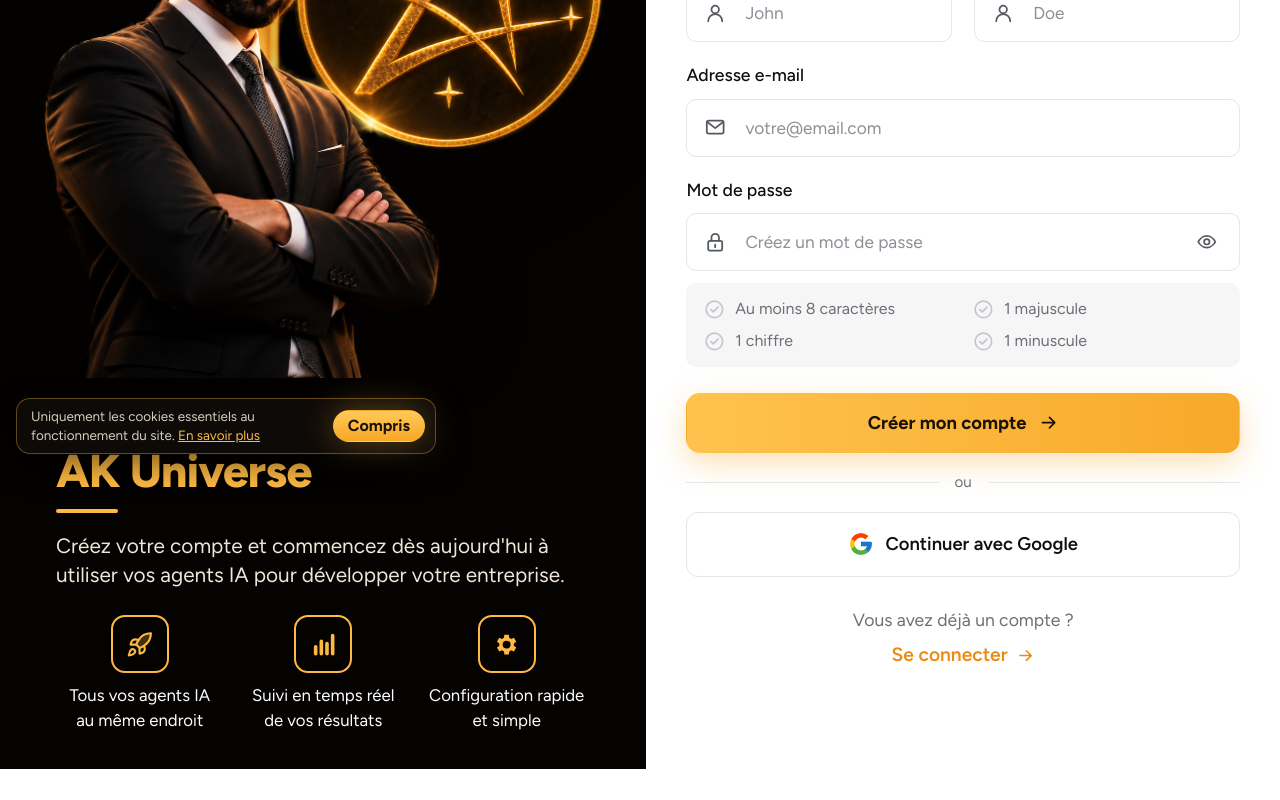
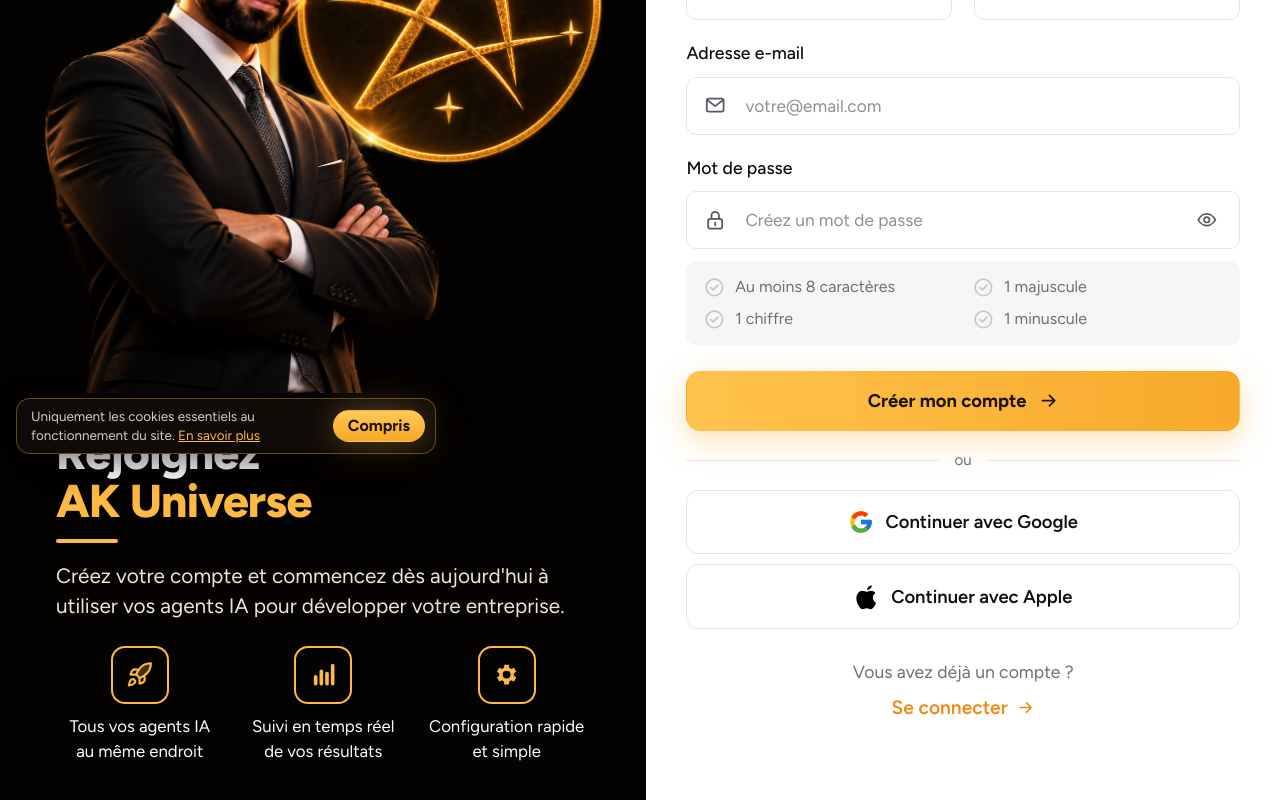
Before and after one commit to teamitmatrix/AK-Universe, a Next.js app: page /inscription in a window 1280 px wide. Shown: the part 330-1130 px from the top of the page. Before the commit the page ends 1099 px from the top, so only its background shows below. Built offline with nearby package versions, Linux system fonts and the light colour scheme; no server answers.

Commit message:
updated the login and sign page, and enabled google and apple signin

```diff
--- a/app/components/auth/LoginScreen.tsx
+++ b/app/components/auth/LoginScreen.tsx
@@ -11,7 +11,7 @@ import { createClient } from "@/lib/supabase/client";
 import { Icon } from "@/components/ui/Icon";
 import { LangSwitch, nativeTranslate, textLang, useLang } from "@/components/ui/LangSwitch";
 import { useToast } from "@/components/ui/Toast";
-import { AppleLogo, GoogleLogo, MicrosoftLogo } from "./SocialLogos";
+import { AppleLogo, GoogleLogo } from "./SocialLogos";
 
 /* Texts from connexion.html (FR) and applyLoginTranslations() in main.js (EN). */
 const TEXT = {
@@ -96,8 +96,8 @@ type MessageKey =
 
 const BENEFIT_ICONS = ["bolt", "chart", "gear", "calendar"];
 
-type OAuthProvider = "google" | "apple" | "azure";
-/** Extra sign-in providers switched on in Supabase, e.g. "apple,azure" (Google is always on). */
+type OAuthProvider = "google" | "apple";
+/** Apple stays "coming soon" until it is enabled in Supabase and listed here, e.g. "apple". Google is always on. */
 const EXTRA_PROVIDERS = (process.env.NEXT_PUBLIC_OAUTH_PROVIDERS ?? "").split(",").map((p) => p.trim());
 
 export function LoginScreen() {
@@ -178,14 +178,12 @@ export function LoginScreen() {
       provider,
       options: {
         redirectTo: `${window.location.origin}/auth/callback?redirectTo=${next}`,
-        // Microsoft only returns the e-mail address when asked for it.
-        scopes: provider === "azure" ? "email" : undefined,
       },
     });
     if (oauthError) setError("oauthFailed");
   }
 
-  /** Apple / Microsoft stay "coming soon" until enabled in Supabase and listed in NEXT_PUBLIC_OAUTH_PROVIDERS. */
+  /** Apple stays "coming soon" until enabled in Supabase and listed in NEXT_PUBLIC_OAUTH_PROVIDERS. */
   const social = (provider: OAuthProvider, label: string) => () =>
     provider === "google" || EXTRA_PROVIDERS.includes(provider) ? handleOAuth(provider) : toast(t.pending(label));
 
@@ -351,14 +349,6 @@ export function LoginScreen() {
                 <AppleLogo />
                 Apple
               </button>
-              <button
-                type="button"
-                className="btn btn-light-outline btn-block social-btn microsoft-btn"
-                onClick={social("azure", "Microsoft")}
-              >
-                <MicrosoftLogo />
-                Microsoft
-              </button>
             </div>
 
             <p className="alt">
--- a/app/components/auth/SignupForm.tsx
+++ b/app/components/auth/SignupForm.tsx
@@ -9,7 +9,7 @@ import { createClient } from "@/lib/supabase/client";
 import { Icon } from "@/components/ui/Icon";
 import { textLang, useLang } from "@/components/ui/LangSwitch";
 import { useToast } from "@/components/ui/Toast";
-import { GoogleLogo } from "./SocialLogos";
+import { AppleLogo, GoogleLogo } from "./SocialLogos";
 
 const TEXT = {
   fr: {
@@ -29,7 +29,10 @@ const TEXT = {
     submitting: "Création…",
     or: "ou",
     google: "Continuer avec Google",
+    apple: "Continuer avec Apple",
     googleFailed: "La connexion avec Google a échoué. Veuillez réessayer.",
+    appleFailed: "La connexion avec Apple a échoué. Veuillez réessayer.",
+    pending: "Connexion Apple : bientôt disponible.",
     haveAccount: "Vous avez déjà un compte ?",
     login: "Se connecter",
     errors: {
@@ -57,7 +60,10 @@ const TEXT = {
     submitting: "Creating…",
     or: "or",
     google: "Continue with Google",
+    apple: "Continue with Apple",
     googleFailed: "Google sign-in failed. Please try again.",
+    appleFailed: "Apple sign-in failed. Please try again.",
+    pending: "Apple sign-in: coming soon.",
     haveAccount: "Already have an account?",
     login: "Sign in",
     errors: {
@@ -71,6 +77,13 @@ const TEXT = {
 };
 
 type ErrorKey = keyof typeof TEXT.fr.errors;
+type OAuthError = "googleFailed" | "appleFailed";
+
+/** Apple stays "coming soon" until it is enabled in Supabase and listed here. Google is always on. */
+const APPLE_ENABLED = (process.env.NEXT_PUBLIC_OAUTH_PROVIDERS ?? "")
+  .split(",")
+  .map((p) => p.trim())
+  .includes("apple");
 
 const ERROR_KEYS: Record<string, ErrorKey> = {
   user_already_exists: "exists",
@@ -88,7 +101,7 @@ export function SignupForm() {
   const [showPassword, setShowPassword] = useState(false);
   const [loading, setLoading] = useState(false);
   // Message keys (not strings) so they follow the language switch.
-  const [error, setError] = useState<ErrorKey | "googleFailed" | "">("");
+  const [error, setError] = useState<ErrorKey | OAuthError | "">("");
   const [lang] = useLang();
   const t = TEXT[textLang(lang)];
 
@@ -123,12 +136,17 @@ export function SignupForm() {
     }
   }
 
-  async function handleGoogle() {
+  async function handleOAuth(provider: "google" | "apple") {
+    if (provider === "apple" && !APPLE_ENABLED) {
+      toast(t.pending);
+      return;
+    }
+    setError("");
     const { error: oauthError } = await createClient().auth.signInWithOAuth({
-      provider: "google",
+      provider,
       options: { redirectTo: `${window.location.origin}/auth/callback?redirectTo=/organisation` },
     });
-    if (oauthError) setError("googleFailed");
+    if (oauthError) setError(provider === "google" ? "googleFailed" : "appleFailed");
   }
 
   return (
@@ -194,15 +212,23 @@ export function SignupForm() {
         ))}
       </div>
 
-      {error && <p key={error} className="auth-error" role="alert">{error === "googleFailed" ? t.googleFailed : t.errors[error]}</p>}
+      {error && (
+        <p key={error} className="auth-error" role="alert">
+          {error === "googleFailed" || error === "appleFailed" ? t[error] : t.errors[error]}
+        </p>
+      )}
 
       <button type="submit" className="btn btn-light-primary btn-block" disabled={loading}>
         <span key={String(loading)}>{loading ? t.submitting : t.submit}</span> <Icon name="arrow" />
       </button>
       <div className="or">{t.or}</div>
-      <button type="button" className="btn btn-light-outline btn-block google-btn" style={{ fontSize: "1.15rem" }} onClick={handleGoogle}>
+      <button type="button" className="btn btn-light-outline btn-block google-btn" style={{ fontSize: "1.15rem" }} onClick={() => handleOAuth("google")}>
         <GoogleLogo size={26} />
         {t.google}
+      </button>
+      <button type="button" className="btn btn-light-outline btn-block apple-btn" style={{ fontSize: "1.15rem", marginTop: 10 }} onClick={() => handleOAuth("apple")}>
+        <AppleLogo size={26} />
+        {t.apple}
       </button>
 
       <p className="alt">
--- a/app/components/auth/SocialLogos.tsx
+++ b/app/components/auth/SocialLogos.tsx
@@ -11,21 +11,10 @@ export function GoogleLogo({ size }: { size?: number }) {
   );
 }
 
-export function AppleLogo() {
+export function AppleLogo({ size }: { size?: number }) {
   return (
-    <svg viewBox="0 0 24 24" aria-hidden="true">
+    <svg viewBox="0 0 24 24" width={size} height={size} aria-hidden="true">
       <path fill="#000" d="M16.365 1.43c0 1.14-.47 2.1-1.14 2.82-.75.8-1.98 1.42-3.08 1.33-.12-1.1.46-2.22 1.15-2.93.76-.8 2.03-1.4 3.07-1.22zM20.5 17.4c-.5 1.17-.74 1.68-1.38 2.7-.9 1.44-2.17 3.23-3.73 3.24-1.39.02-1.75-.9-3.64-.89-1.89.01-2.28.91-3.67.9-1.57-.02-2.77-1.63-3.67-3.07-2.5-3.98-2.76-8.65-1.22-11.14 1.09-1.78 2.82-2.83 4.44-2.83 1.65 0 2.69.9 4.06.9 1.33 0 2.13-.9 4.04-.9 1.44 0 2.96.78 4.04 2.14-3.55 1.95-2.97 7.02.73 8.95z" />
     </svg>
   );
 }
-
-export function MicrosoftLogo() {
-  return (
-    <svg viewBox="0 0 24 24" aria-hidden="true">
-      <rect x="2" y="2" width="9" height="9" fill="#F25022" />
-      <rect x="13" y="2" width="9" height="9" fill="#7FBA00" />
-      <rect x="2" y="13" width="9" height="9" fill="#00A4EF" />
-      <rect x="13" y="13" width="9" height="9" fill="#FFB900" />
-    </svg>
-  );
-}
--- a/app/styles/style.css
+++ b/app/styles/style.css
@@ -927,7 +927,7 @@ h1, h2, h3 { line-height: 1.08; letter-spacing: -.02em; margin: 0; }
 .remember-check { display: inline-flex; align-items: center; gap: 10px; color: var(--l-text); cursor: pointer; }
 .remember-check input { width: 18px; height: 18px; accent-color: #f7ac2c; cursor: pointer; margin: 0; }
 
-.social-row { display: grid; grid-template-columns: repeat(3, 1fr); gap: 10px; margin: 18px 0 8px; }
+.social-row { display: grid; grid-template-columns: repeat(2, 1fr); gap: 10px; margin: 18px 0 8px; }
 .social-row .btn { padding: 0 8px; gap: 7px; font-size: .92rem; height: 54px; }
 .social-row .btn svg { width: 20px; height: 20px; flex: none; }
 
```
Also changed, not shown: 2 other files (tests, documents, lock files or other folders).
